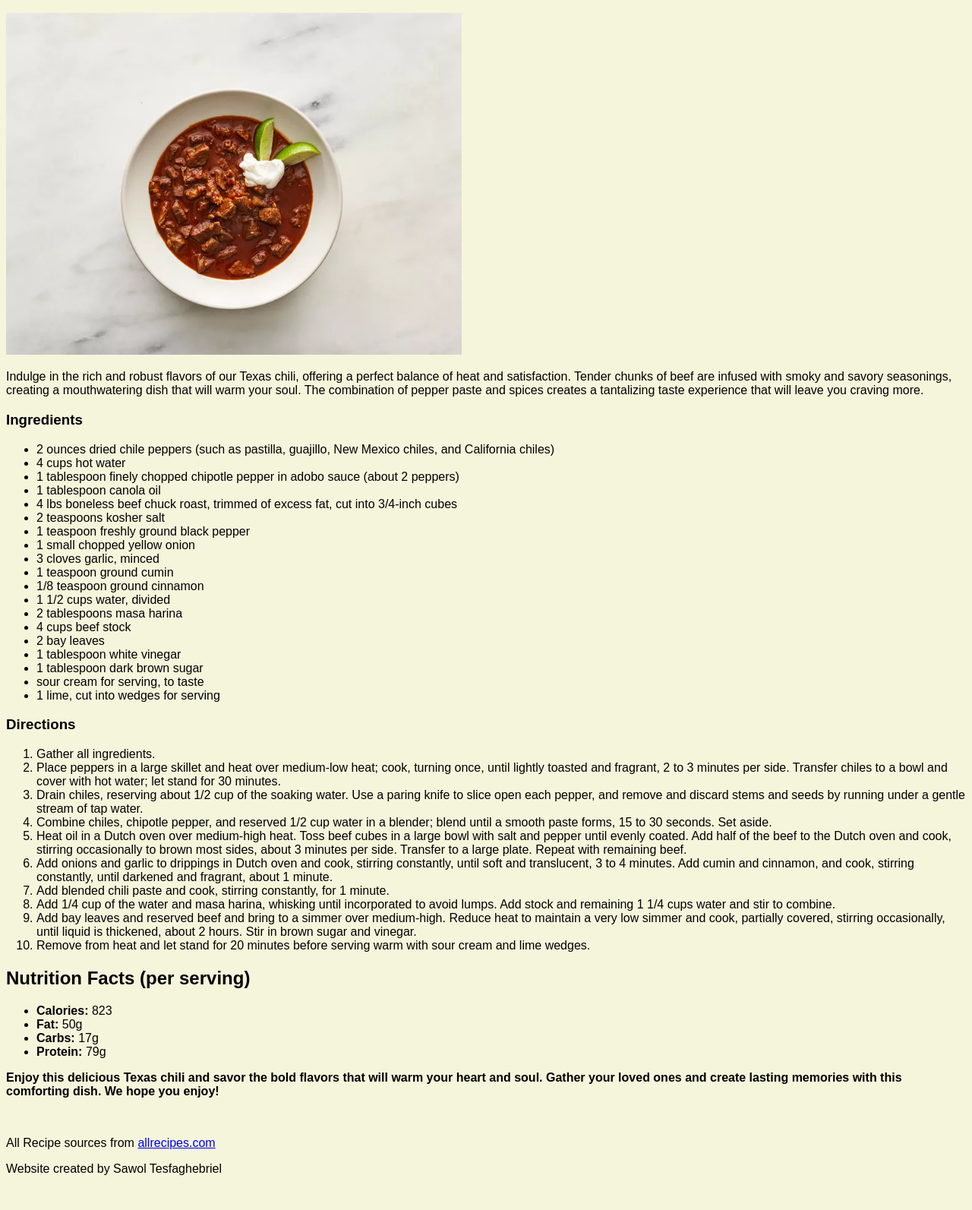
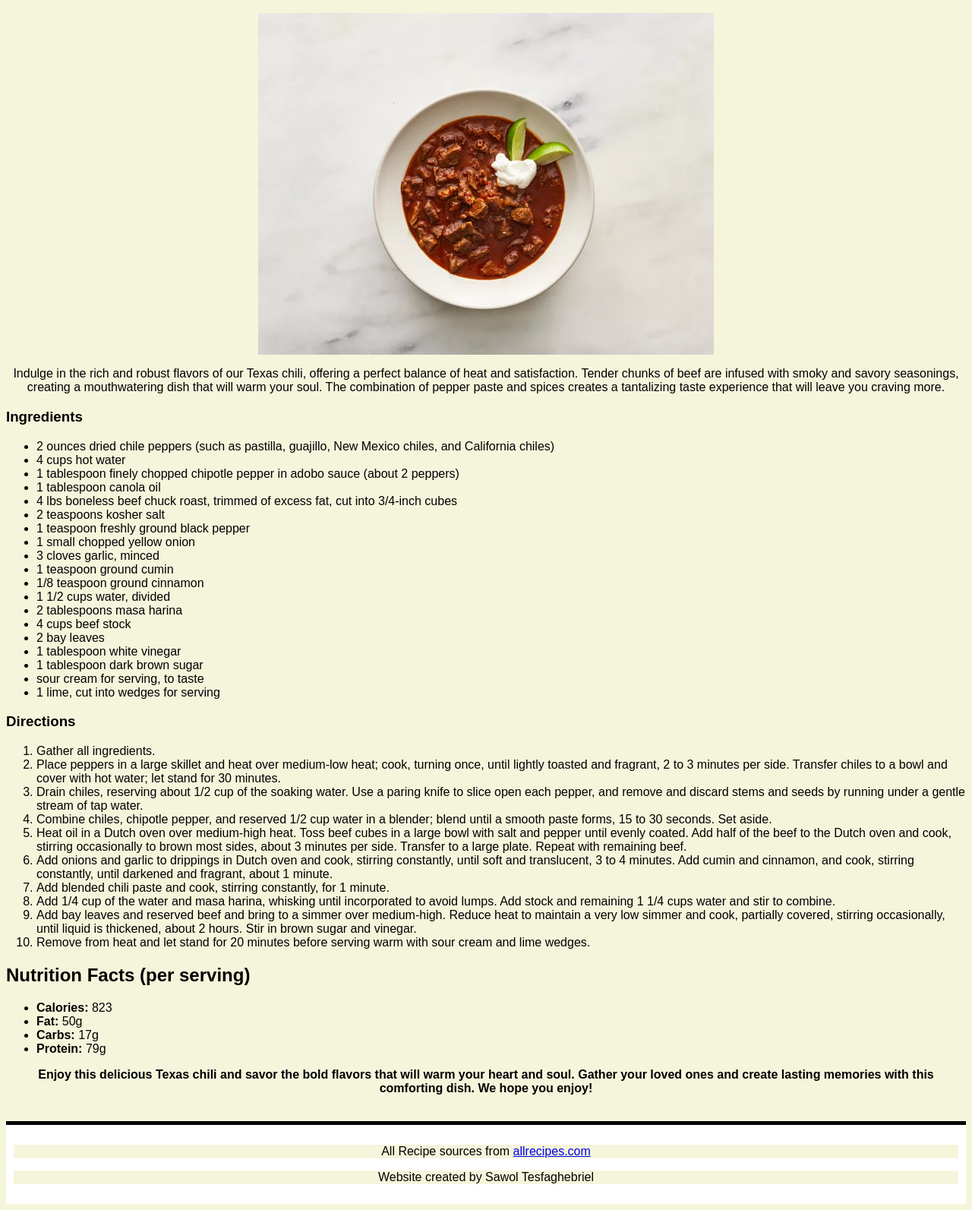
Before and after one commit to SawolTesf/kitchen-cookbook, a plain HTML site: page recipes/Texas-Chili.html in a window 1280 px wide. Shown: the part 181-1774 px from the top of the page at 76% size. Before the commit the page ends 1745 px from the top, so only its background shows below. Drawn offline with Linux system fonts and the light colour scheme.

Commit message:
Center images and paragraphs in recipe webpages
- Centered images using CSS by applying the margin: 0 auto; property to the image class.
- Centered paragraphs by using CSS to set the text-align: center; property.

```diff
--- a/recipes/Texas-Chili.html
+++ b/recipes/Texas-Chili.html
@@ -32,8 +32,8 @@
   <main>
     <section class="recipe">
       <h2>Texas-Chili</h2>
-      <img src="../images/Texas-Chili2.jpeg" alt="Texas-Chili image" width="600">
-      <p>
+      <img class="recipe-image" src="../images/Texas-Chili2.jpeg" alt="Texas-Chili image" width="600">
+      <p class="center">
         Indulge in the rich and robust flavors of our Texas chili, offering a perfect balance of heat and satisfaction. Tender chunks of beef are infused with smoky and savory seasonings, creating a mouthwatering dish that will warm your soul. The combination of pepper paste and spices creates a tantalizing taste experience that will leave you craving more.
       </p>
 
@@ -102,7 +102,7 @@
         </ul>
       </section>
 
-      <p>
+      <p class="center">
         <b>Enjoy this delicious Texas chili and savor the bold flavors that will warm your heart and soul. Gather your loved ones and create lasting memories with this comforting dish. We hope you enjoy!</b>
       </p>
       <br>
--- a/styles.css
+++ b/styles.css
@@ -50,9 +50,15 @@
 
 /*Everything above is for the dropdown menu*/
 
+/*For all pages*/
+
 *{
   font-family: Arial, Helvetica, sans-serif;
   background-color: #F5F5DC; /* Set the background color for all elements to a light beige (#F5F5DC) */
+}
+
+.center{
+  text-align: center;
 }
 
 .title{
@@ -61,7 +67,12 @@
   /* Make the text bold for elements with class "title" */
   font-weight: bold;
 }
+.recipe-image {
+  display: block;
+  margin: auto;
+}
 
+/*Beginning of index.main styling*/
 .index-main{
   /* Center align the content within elements with class "index-main" */
   text-align: center;
@@ -76,9 +87,21 @@
 
 .Recipes {
   /* Add a black border with a thickness of 2px to elements with class "Recipes" */
-  border: 2px solid black;
+  border: 5px solid black;
   /* Make the corners of elements with class "Recipes" rounder */
   border-radius: 100px;
   /* Add 10px of padding to the content inside elements with class "Recipes" */
   padding: 10px;
 }
+/*end of index.main styling*/
+
+/*Below is for the page footer*/
+
+#page-footer{
+  border-top: 5px solid black; /* Add a 5px solid black border to the top of the footer */
+  left: 0; /* Position the left edge of the footer at the left edge of its containing element */
+  bottom: 0; /* Position the bottom edge of the footer at the bottom edge of its containing element */
+  background-color: white; /* Set the background color of the footer to white */
+  text-align: center; /* Center align the content within the footer */
+  padding: 10px; /* Add 10px of padding to the footer */
+}
```
Also changed, not shown: index.html (+1 -1 lines), recipes/Carne-Asada-Marinade.html (+5 -5 lines), recipes/Paleo-Chocolate-Cake.html (+5 -5 lines).
